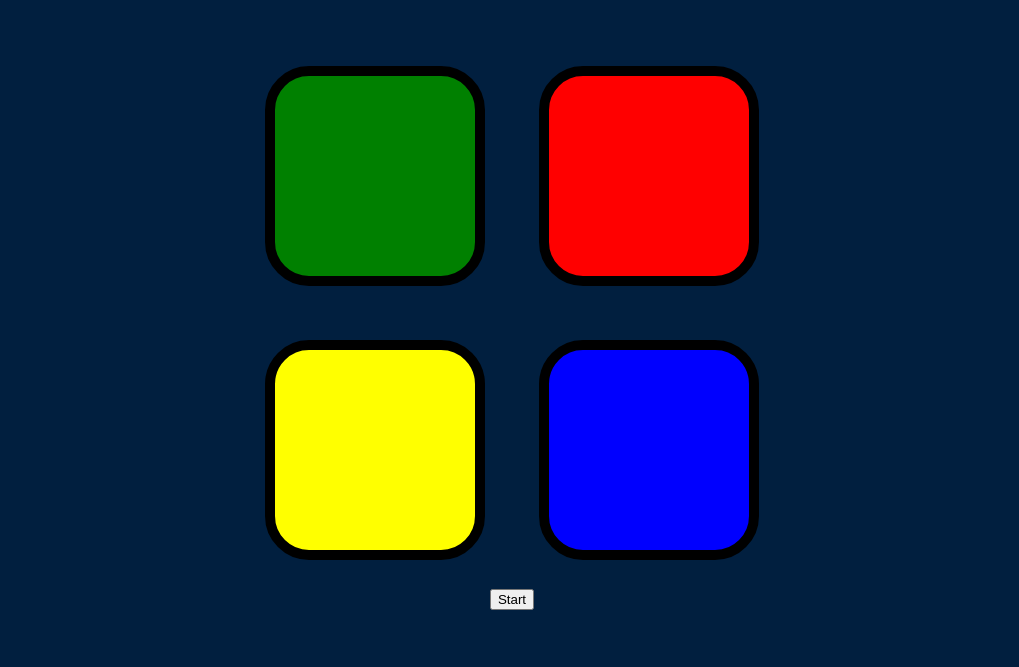
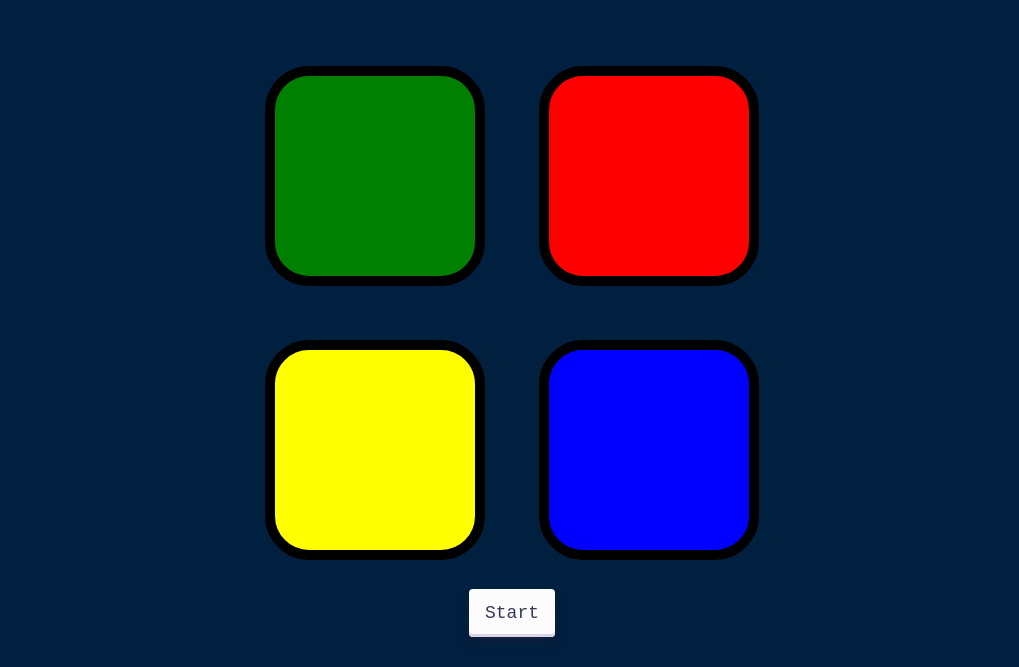
Before and after one commit to KelvinOkuroemi/simon-game, a plain HTML site: page index.html in a window 1280 px wide. Shown: the part 133-800 px from the top of the page, without its empty margins (128-1147 px from the left). Drawn offline with nearby package versions, Linux system fonts and the light colour scheme.

Commit message:
Button styling

```diff
--- a/styles.css
+++ b/styles.css
@@ -51,3 +51,53 @@ body {
   box-shadow: 0 0 20px white;
   background-color: grey;
 }
+
+
+/* Start button */
+.button-30 {
+  align-items: center;
+  appearance: none;
+  background-color: #fcfcfd;
+  border-radius: 4px;
+  border-width: 0;
+  box-shadow: rgba(45, 35, 66, 0.4) 0 2px 4px,
+    rgba(45, 35, 66, 0.3) 0 7px 13px -3px, #d6d6e7 0 -3px 0 inset;
+  box-sizing: border-box;
+  color: #36395a;
+  cursor: pointer;
+  display: inline-flex;
+  font-family: "JetBrains Mono", monospace;
+  height: 48px;
+  justify-content: center;
+  line-height: 1;
+  list-style: none;
+  overflow: hidden;
+  padding-left: 16px;
+  padding-right: 16px;
+  position: relative;
+  text-align: left;
+  text-decoration: none;
+  transition: box-shadow 0.15s, transform 0.15s;
+  user-select: none;
+  -webkit-user-select: none;
+  touch-action: manipulation;
+  white-space: nowrap;
+  will-change: box-shadow, transform;
+  font-size: 18px;
+}
+
+.button-30:focus {
+  box-shadow: #d6d6e7 0 0 0 1.5px inset, rgba(45, 35, 66, 0.4) 0 2px 4px,
+    rgba(45, 35, 66, 0.3) 0 7px 13px -3px, #d6d6e7 0 -3px 0 inset;
+}
+
+.button-30:hover {
+  box-shadow: rgba(45, 35, 66, 0.4) 0 4px 8px,
+    rgba(45, 35, 66, 0.3) 0 7px 13px -3px, #d6d6e7 0 -3px 0 inset;
+  transform: translateY(-2px);
+}
+
+.button-30:active {
+  box-shadow: #d6d6e7 0 3px 7px inset;
+  transform: translateY(2px);
+}
```
